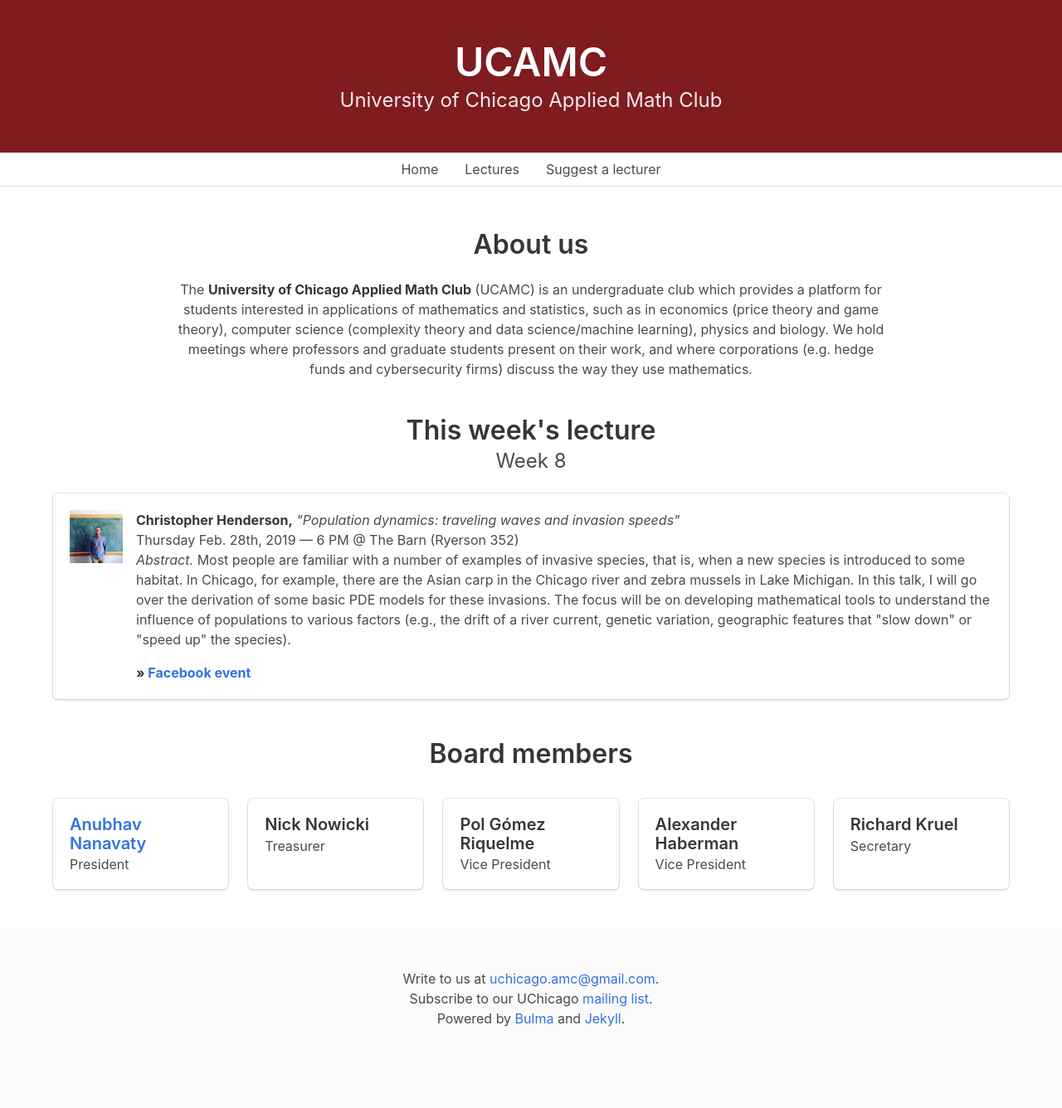
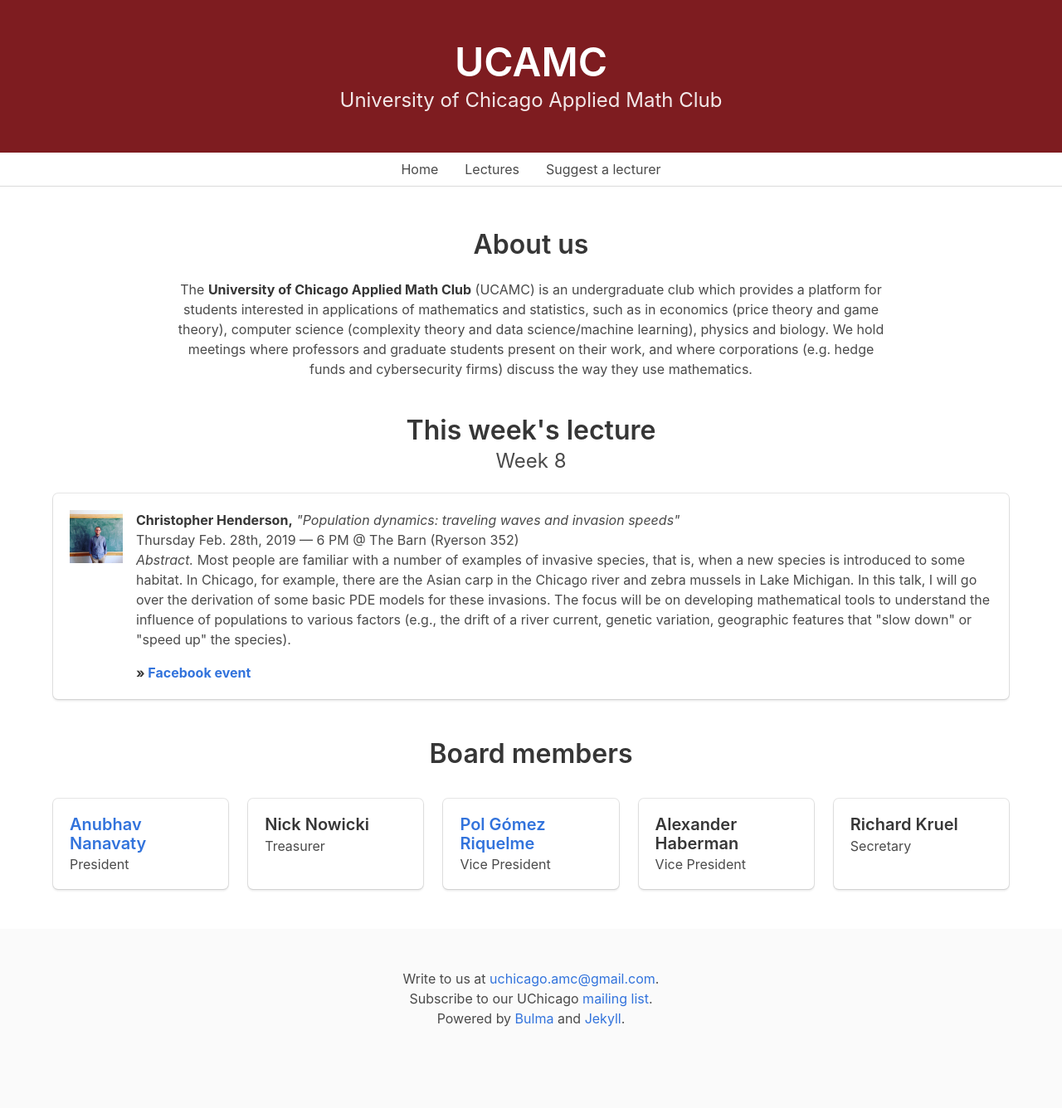
Before and after one commit to ucamc/ucamc.github.io, a Jekyll site: the page built from index.html, in a window 1280 px wide. Shown: the whole page at 83% size. Built offline with Jekyll 4.4.1, drawn with Linux system fonts in a browser that asks for light colours; nearby versions of some CDN libraries.

Commit message:
Update index.html

```diff
--- a/index.html
+++ b/index.html
@@ -42,7 +42,7 @@ layout: default
       </div>
       <div class="tile is-parent">
         <article class="tile is-child box">
-          <p class="title is-5">Pol Gómez Riquelme</p>
+          <p class="title is-5"><a href="https://polgomez.com/">Pol Gómez Riquelme</a></p>
           <p class="subtitle is-6">Vice President</p>
         </article>
       </div>
```
